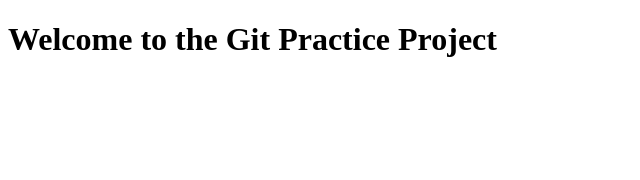
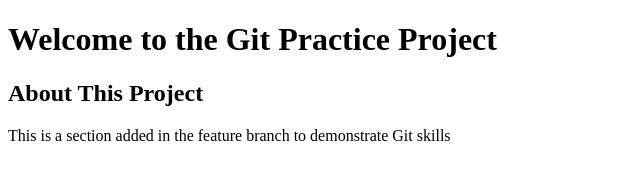
Before and after one commit to aditiprasath/project-git-practice, a plain HTML site: page index.html in a window 1280 px wide. Shown: the whole page, without its empty margins (0-640 px from the left). Drawn offline with Linux system fonts and the light colour scheme.

Commit message:
Add 'About This Project' section

```diff
--- a/index.html
+++ b/index.html
@@ -5,5 +5,9 @@
 </head>
 <body>
     <h1>Welcome to the Git Practice Project</h1>
+    <section>
+        <h2>About This Project</h2>
+        <p>This is a section added in the feature branch to demonstrate Git skills</p>
+    </section>
 </body>
 </html>
```
